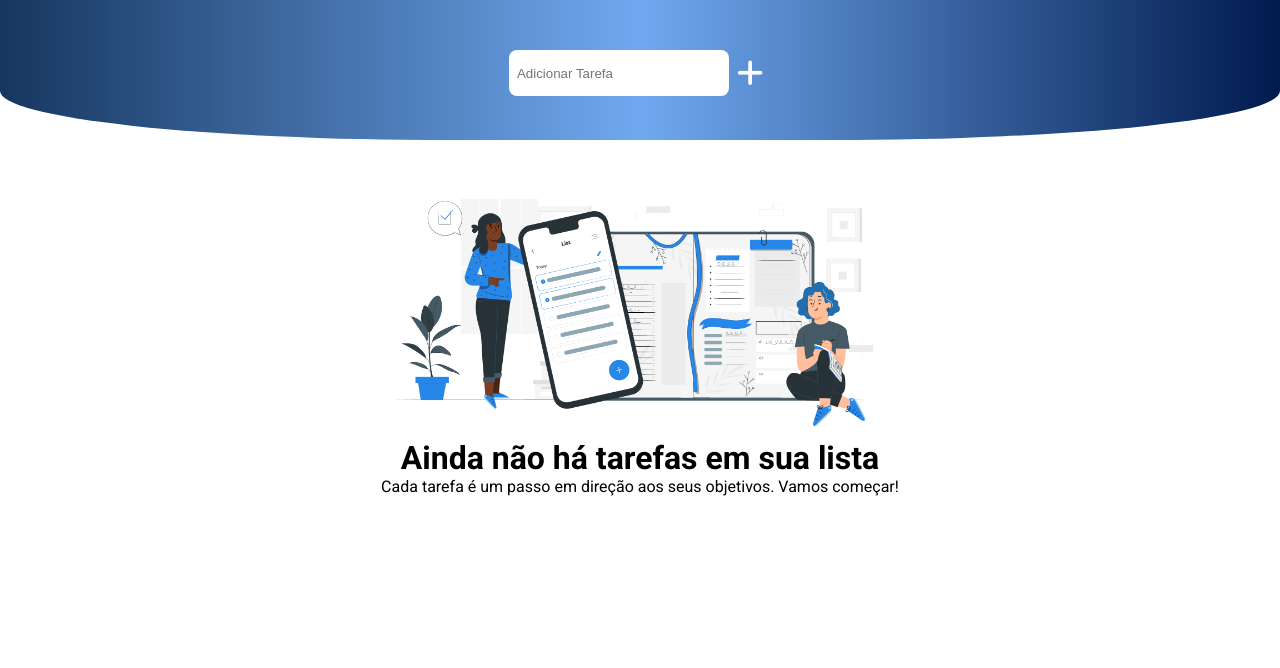
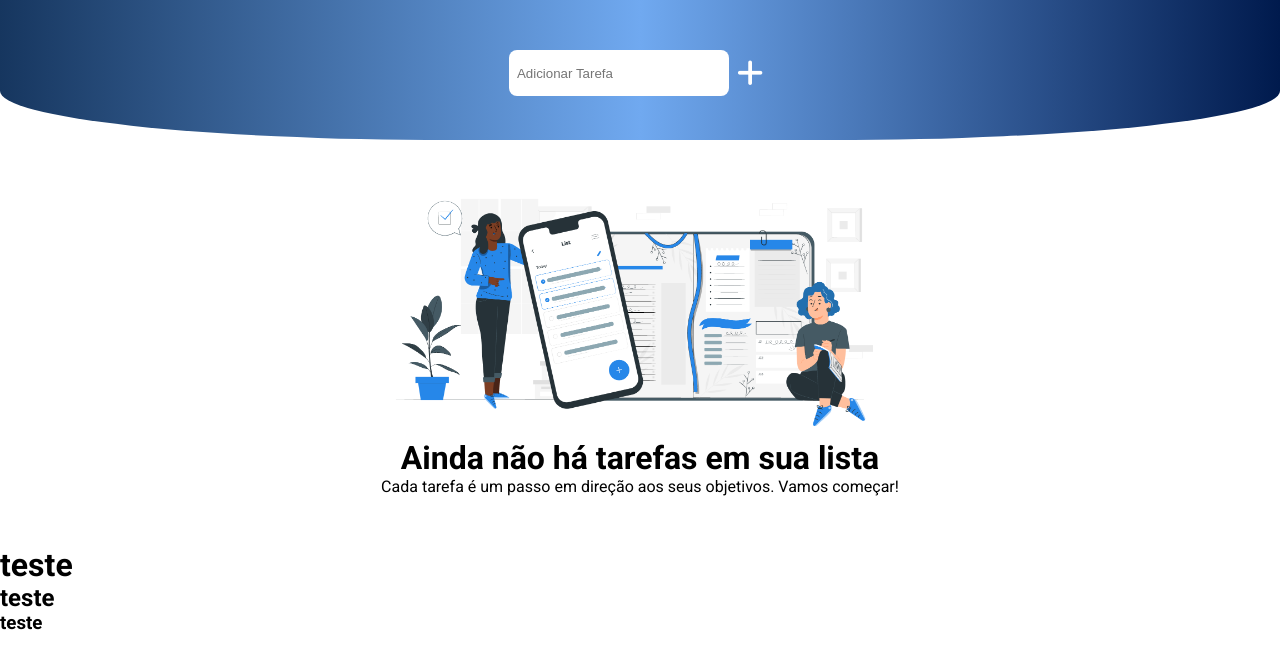
Before and after one commit to MarceloDEV05/ToDo-List, a plain HTML site: page index.html in a window 1280 px wide. Drawn offline with Linux system fonts and the light colour scheme.

Commit message:
novo teste

```diff
--- a/index.html
+++ b/index.html
@@ -37,7 +37,12 @@
         </ul>
     </div>
 
-    <div class="teste"></div>
+    <div class="newteste">
+        <h1>teste</h1>
+        <h2>teste</h2>
+        <h3>teste</h3>
+    </div>
+
     <script src="main.js"></script>
 </body>
 
```
